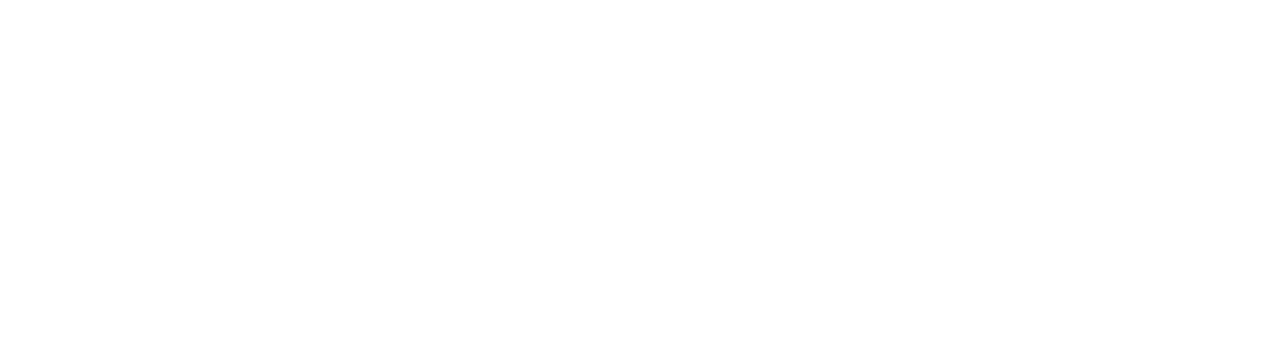
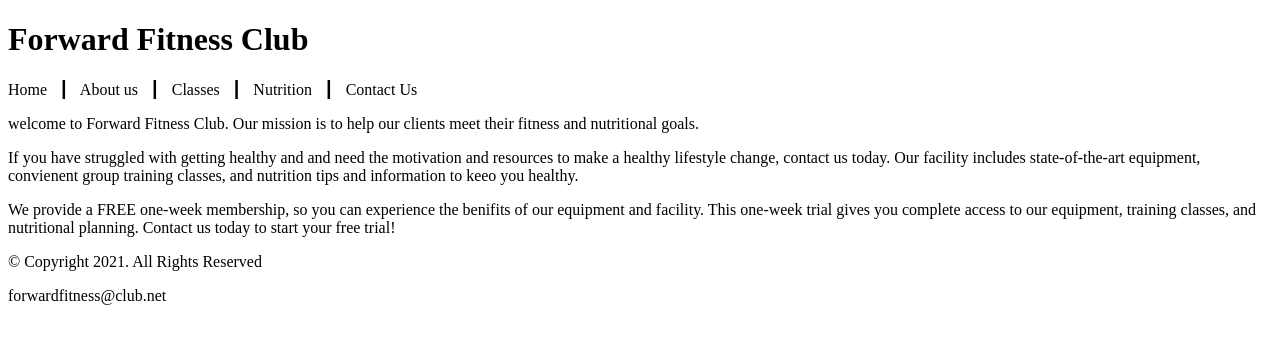
Before and after one commit to 144Sp23/ch2notes-Acmcclain3, a plain HTML site: page index.html in a window 1280 px wide. Drawn offline with Linux system fonts and the light colour scheme.

Commit message:
created a webpage template document
Added footer, main, body, header, and navigation. added paragraphs in directed areas according to textbook.

```diff
--- a/index.html
+++ b/index.html
@@ -1,12 +1,43 @@
 <!DOCTYPE html>
+<!--This website was created by: Adam McClain-->
 <html lang="en">
 
 <head>
-  <title></title>
+  <title>Forward Fitness</title>
   <meta charset="utf-8">
 </head>
+<body>
+    <!--Use the header area for website name or logo-->
+    <header>
+        <h1>Forward Fitness Club</h1>
+    </header>
 
-<body>
+    <!-- Use the nav area to add hyperlinks to other pages within the website-->
+    <nav>
+        <p>Home &nbsp; &#9475; &nbsp;
+        About us &nbsp; &#9475; &nbsp;
+        Classes &nbsp; &#9475; &nbsp;
+        Nutrition &nbsp; &#9475; &nbsp;
+        Contact Us</p>
+    </nav>
+
+    <!--Use the main area to add the main content of the webpage-->
+    <main>
+
+        <p>welcome to Forward Fitness Club. Our mission is to help our clients meet their fitness and nutritional goals.</p>
+
+        <p>If you have struggled with getting healthy and and need the motivation and resources to make a healthy lifestyle change, contact us today. Our facility includes state-of-the-art equipment, convienent group training classes, and nutrition tips and information to keeo you healthy.</p>
+
+        <p>We provide a FREE one-week membership, so you can experience the benifits of our equipment and facility. This one-week trial gives you complete access to our equipment, training classes, and nutritional planning. Contact us today to start your free trial!</p>
+
+    </main>
+
+    <!--Use the footer area to add webpage footer content -->
+    <footer>
+        <p>&copy; Copyright 2021. All Rights Reserved</p>
+        <p>forwardfitness@club.net</p>
+    </footer>
+
 
 </body>
 
```
